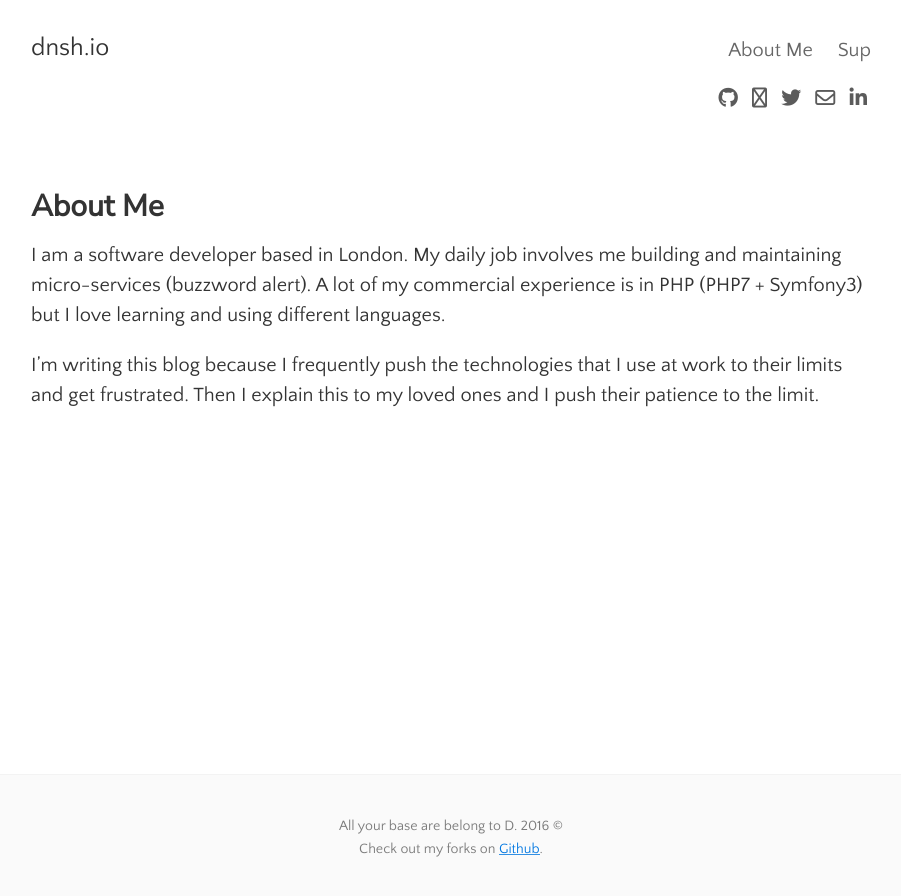
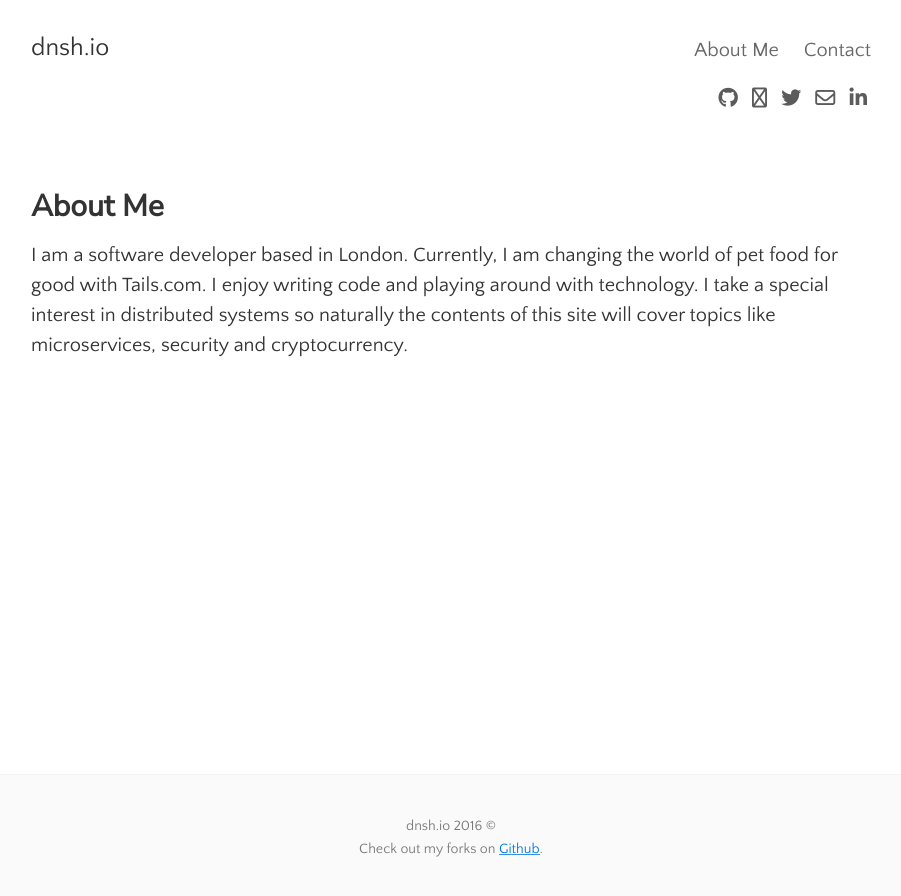
Before and after one commit to dnshio/dnshio.github.io, a Jekyll site: the page built from about.md, in a window 1280 px wide. Shown: the top 896 px of the page, without its empty margins (189-1090 px from the left). Built offline with Jekyll 4.4.1, drawn with Linux system fonts in a browser that asks for light colours; nearby versions of some CDN libraries.

Commit message:
Updated about

```diff
--- a/_includes/footer.html
+++ b/_includes/footer.html
@@ -1,8 +1,8 @@
 <footer class="center">
   <div class="measure">
     <small>
-      All your base are belong to D. 2016 &copy; <br />
-      Check out my forks on <a href="https://github.com/dvitharanage">Github</a>.
+      dnsh.io 2016 &copy; <br />
+      Check out my forks on <a href="https://github.com/dnshio">Github</a>.
     </small>
   </div>
 </footer>
--- a/about.md
+++ b/about.md
@@ -5,8 +5,5 @@ permalink: /about/
 tags: about
 ---
 
-I am a software developer based in London. My daily job involves me building and maintaining micro-services (buzzword alert).
-A lot of my commercial experience is in PHP (PHP7 + Symfony3) but I love learning and using different languages.
-
-I'm writing this blog because I frequently push the technologies that I use at work to their limits and get frustrated.
-Then I explain this to my loved ones and I push their patience to the limit.
+I am a software developer based in London. Currently, I am changing the world of pet food
+for good with Tails.com. I enjoy writing code and playing around with technology. I take a special interest in distributed systems so naturally the contents of this site will cover topics like microservices, security and cryptocurrency.
--- a/contact.html
+++ b/contact.html
@@ -1,6 +1,6 @@
 ---
 layout: page
-title: Sup
+title: Contact
 permalink: /contact/
 tags: contact
 ---
```
